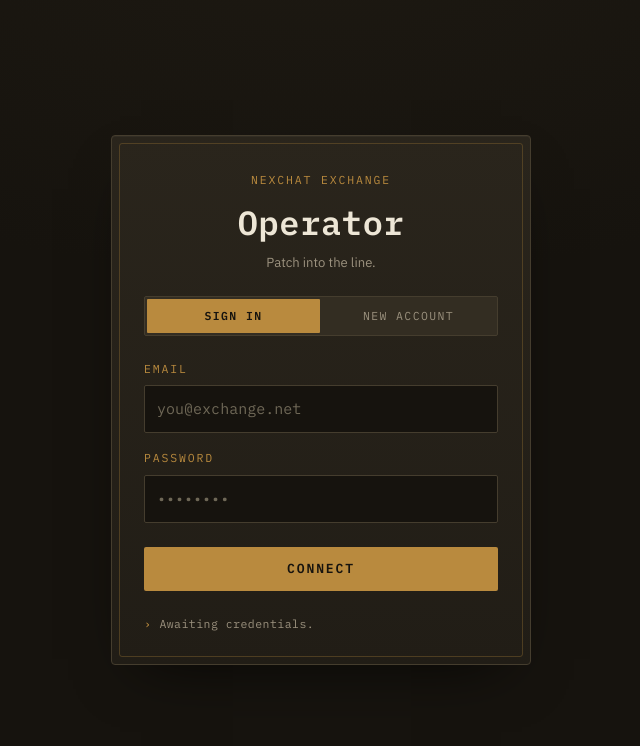
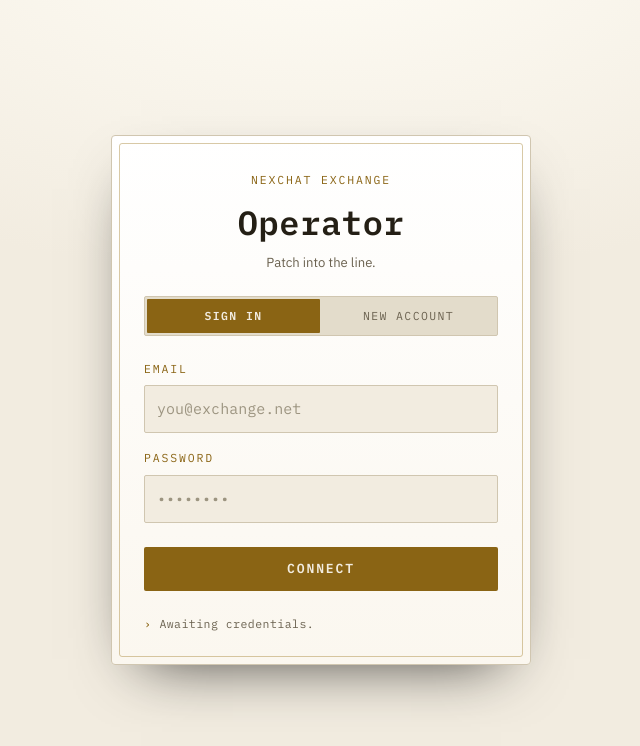
Before and after one commit to Pro100Sergosha/NexChat, a React (Vite) app in the folder frontend/: page /login in a window 1280 px wide. Shown: the top 746 px of the page, without its empty margins (319-959 px from the left). Built offline with nearby package versions, Linux system fonts and the light colour scheme.

Commit message:
feat(frontend): add light theme color tokens
Split colour tokens into a dark base and a light set, applied via data-theme="light" or prefers-color-scheme (explicit choice wins). Tokenise the body background glow so the top gradient follows the active theme instead of a hardcoded dark value.

```diff
--- a/frontend/src/styles/global.css
+++ b/frontend/src/styles/global.css
@@ -15,7 +15,7 @@ body,
 body {
   margin: 0;
   background:
-    radial-gradient(1200px 600px at 50% -10%, #1d1912 0%, var(--bg) 60%),
+    radial-gradient(1200px 600px at 50% -10%, var(--bg-glow) 0%, var(--bg) 60%),
     var(--bg);
   color: var(--cream);
   font-family: var(--font-sans);
--- a/frontend/src/styles/tokens.css
+++ b/frontend/src/styles/tokens.css
@@ -1,36 +1,16 @@
 /*
  * NexChat — "Exchange" design tokens.
- * A telephone-exchange console: warm charcoal, brass structure, a live cyan
- * current. Brass = structure at rest. Cyan = a live connection (earned: it
- * only appears when the WebSocket is open). Oxblood = error / destructive only.
+ * A telephone-exchange console: warm charcoal (dark) or aged operator-card
+ * ivory (light), brass structure, a live cyan/teal current. Brass = structure
+ * at rest. Signal = a live connection (earned: only when the WebSocket is
+ * open). Oxblood = error / destructive only.
+ *
+ * Colour tokens are themed; type/space/radius are theme-independent. Dark is
+ * the base. Light applies when the user picks it (data-theme="light") or when
+ * the system prefers light and the user hasn't forced dark. An explicit
+ * data-theme always wins over the system preference.
  */
 :root {
-  /* Surfaces — warm charcoal, never pure black */
-  --bg: #16130e;
-  --panel: #211d16;
-  --panel-raised: #2a251c;
-  --line: #332d22;
-  --line-strong: #453d2e;
-
-  /* Brass — structure, channel numbers, idle ticks, labels */
-  --brass: #b98a3e;
-  --brass-dim: #7a5e2c;
-  --brass-glow: rgba(185, 138, 62, 0.28);
-
-  /* Signal — the live current. WS-open state, own-message ticks */
-  --signal: #57c7c9;
-  --signal-dim: #2f6f70;
-  --signal-glow: rgba(87, 199, 201, 0.35);
-
-  /* Text */
-  --cream: #ede6d6;
-  --muted: #9b917e;
-  --faint: #6f6857;
-
-  /* Oxblood — errors, destructive, logout */
-  --oxblood: #a5432f;
-  --oxblood-bright: #c85a42;
-
   /* Type */
   --font-mono: "IBM Plex Mono", ui-monospace, "SFMono-Regular", Menlo, monospace;
   --font-sans: "IBM Plex Sans", system-ui, -apple-system, "Segoe UI", sans-serif;
@@ -56,6 +36,96 @@
 
   --rail-w: 300px;
   --board-w: 420px;
+  --topbar-h: 52px;
 
   --ease: cubic-bezier(0.2, 0.6, 0.2, 1);
 }
+
+/* ---- Colour: dark (base default) --------------------------------------- */
+:root,
+:root[data-theme="dark"] {
+  color-scheme: dark;
+
+  --bg: #16130e;
+  --bg-glow: #1d1912;
+  --panel: #211d16;
+  --panel-raised: #2a251c;
+  --line: #332d22;
+  --line-strong: #453d2e;
+
+  --brass: #b98a3e;
+  --brass-dim: #7a5e2c;
+  --brass-glow: rgba(185, 138, 62, 0.28);
+
+  --signal: #57c7c9;
+  --signal-dim: #2f6f70;
+  --signal-glow: rgba(87, 199, 201, 0.35);
+
+  --cream: #ede6d6;
+  --muted: #9b917e;
+  --faint: #6f6857;
+
+  --oxblood: #a5432f;
+  --oxblood-bright: #c85a42;
+
+  --shadow-plate: 0 24px 60px -30px rgba(0, 0, 0, 0.8);
+}
+
+/* Light colour set — kept identical in both selectors below. */
+@media (prefers-color-scheme: light) {
+  :root:not([data-theme="dark"]) {
+    color-scheme: light;
+
+    --bg: #f2ece0;
+    --bg-glow: #fffdf6;
+    --panel: #fbf7ef;
+    --panel-raised: #ffffff;
+    --line: #e3dccb;
+    --line-strong: #d0c6b0;
+
+    --brass: #8a6414;
+    --brass-dim: #b2934e;
+    --brass-glow: rgba(138, 100, 20, 0.22);
+
+    --signal: #0f7d80;
+    --signal-dim: #8fc4c5;
+    --signal-glow: rgba(15, 125, 128, 0.22);
+
+    --cream: #241f15;
+    --muted: #6b6250;
+    --faint: #9c9480;
+
+    --oxblood: #993a28;
+    --oxblood-bright: #b4462f;
+
+    --shadow-plate: 0 20px 44px -28px rgba(50, 38, 12, 0.4);
+  }
+}
+
+:root[data-theme="light"] {
+  color-scheme: light;
+
+  --bg: #f2ece0;
+  --bg-glow: #fffdf6;
+  --panel: #fbf7ef;
+  --panel-raised: #ffffff;
+  --line: #e3dccb;
+  --line-strong: #d0c6b0;
+
+  --brass: #8a6414;
+  --brass-dim: #b2934e;
+  --brass-glow: rgba(138, 100, 20, 0.22);
+
+  --signal: #0f7d80;
+  --signal-dim: #8fc4c5;
+  --signal-glow: rgba(15, 125, 128, 0.22);
+
+  --cream: #241f15;
+  --muted: #6b6250;
+  --faint: #9c9480;
+
+  --oxblood: #993a28;
+  --oxblood-bright: #b4462f;
+
+  --shadow-plate: 0 20px 44px -28px rgba(50, 38, 12, 0.4);
+}
```
